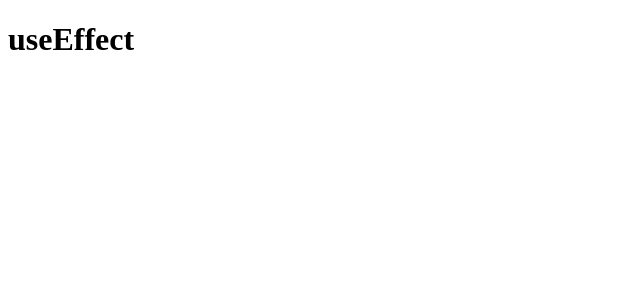
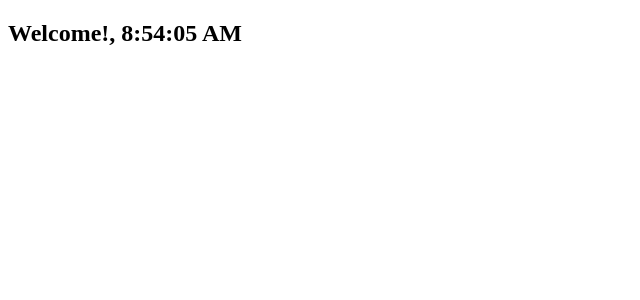
Before and after one commit to Fernando-Herrero/useEffect-react, a React (Vite) app: page / in a window 1280 px wide. Shown: the top 300 px of the page, without its empty margins (0-640 px from the left). Built offline with nearby package versions, Linux system fonts and the light colour scheme.

Commit message:
add WelcomeMessage component to say welcome + time

```diff
--- a/src/App.jsx
+++ b/src/App.jsx
@@ -1,9 +1,10 @@
-import './App.css'
+import "./App.css";
+import { WelcomeMessage } from "./components/WelcomeMessage";
 
 export const App = () => {
-  return (
-    <>
-      <h1>useEffect</h1>
-    </>
-  )
-}
+	return (
+		<>
+			<WelcomeMessage />
+		</>
+	);
+};
--- /dev/null
+++ b/src/components/WelcomeMessage.jsx
@@ -0,0 +1,23 @@
+import { useEffect, useState } from "react";
+
+export const WelcomeMessage = () => {
+	const [time, setTime] = useState("");
+
+	useEffect(() => {
+		console.log("Welcome to Hell");
+
+		const actualTime = () => {
+			const timeNow = new Date();
+
+			setTime(timeNow.toLocaleTimeString());
+		};
+
+		actualTime();
+	}, []);
+
+	return (
+		<div className="welcome-message-container">
+			<h2>Welcome!, {time}</h2>
+		</div>
+	);
+};
```
Also changed, not shown: 1 other file (tests, documents, lock files or other folders).
